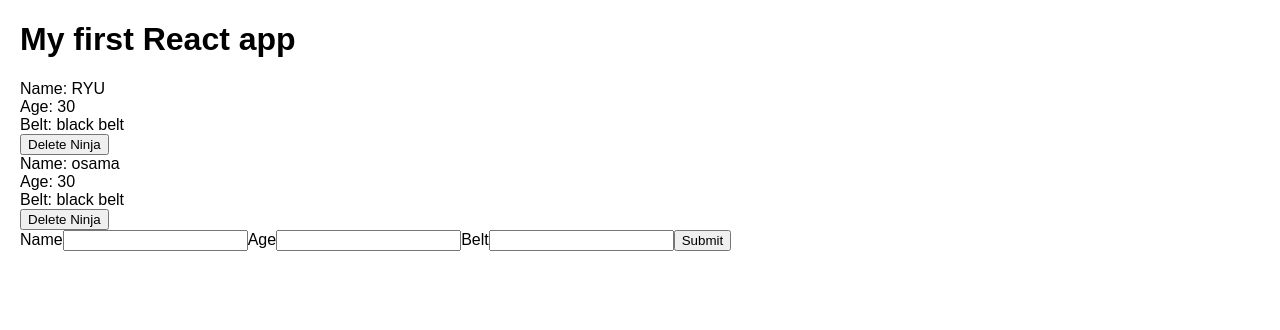
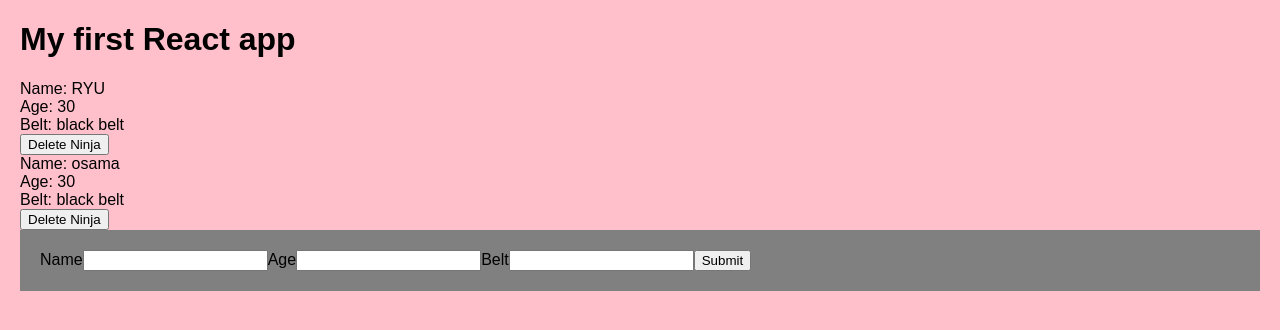
Before and after one commit to jawwad22/ReactJS-Learning, a React (Create React App) app in the folder react-app/: page / in a window 1280 px wide. Shown: the top 330 px of the page. Built offline with nearby package versions, Linux system fonts and the light colour scheme.

Commit message:
--Commit:Css File

```diff
--- /dev/null
+++ b/react-app/src/Ninja.css
@@ -0,0 +1,8 @@
+body{
+    background: pink
+}
+form{
+    background: gray;
+
+    padding:20px;
+}
--- a/react-app/src/Ninjas.js
+++ b/react-app/src/Ninjas.js
@@ -1,5 +1,5 @@
 import React from 'react'
-
+import './Ninja.css'
 const Ninjas = ({ninjas,deleteNinja}) => {
   const ninjaList = ninjas.map(ninja => {
     if(ninja.age>25)
```
